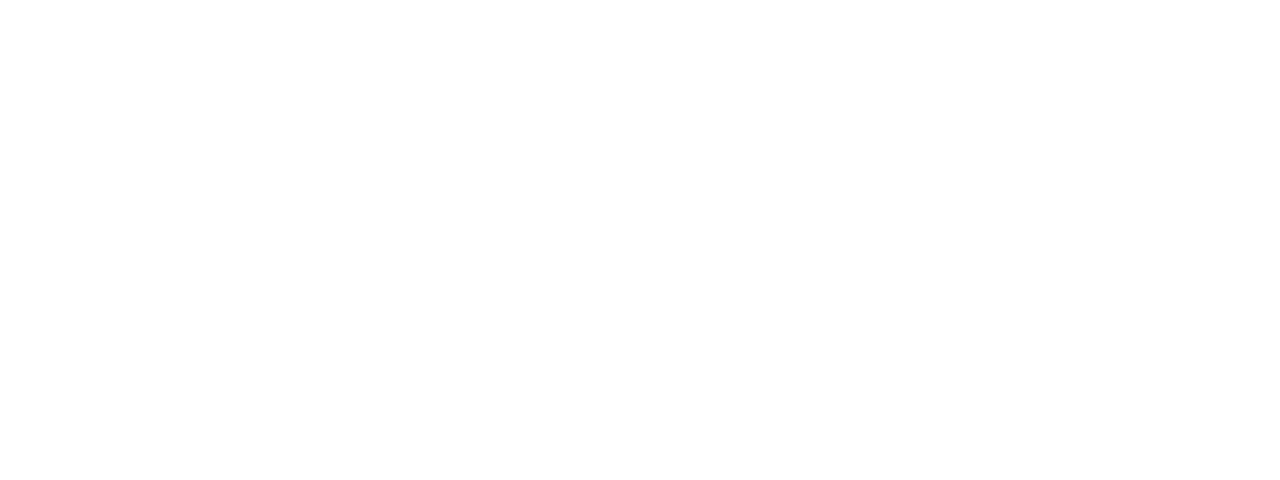
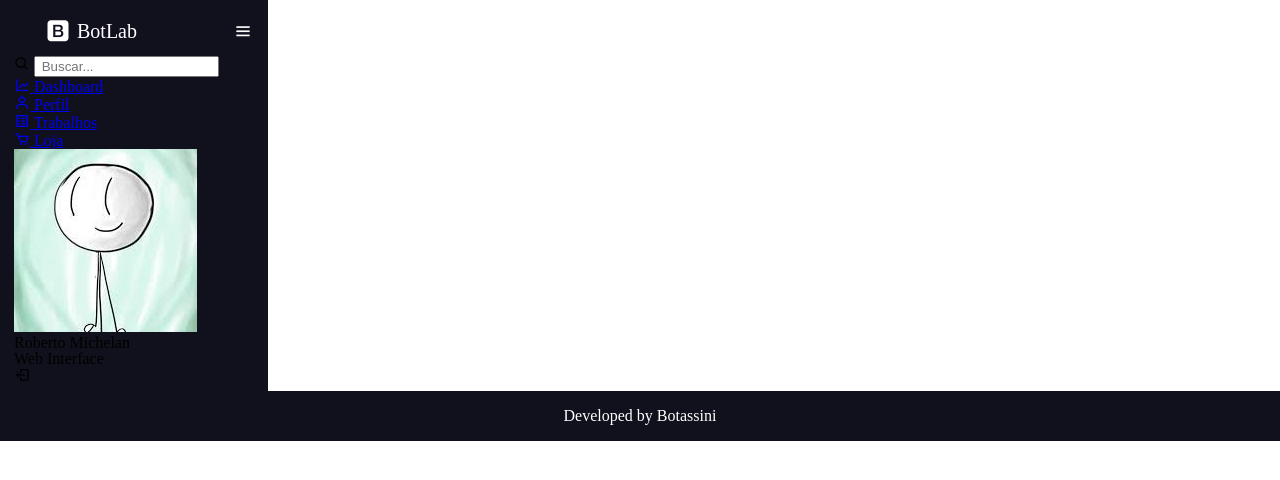
Before and after one commit to Botassini/IHC-TRABALHO, a plain HTML site: page index.html in a window 1280 px wide. Drawn offline with nearby package versions, Linux system fonts and the light colour scheme.

Commit message:
Conteúdo atualizado
atualização

```diff
--- /dev/null
+++ b/index-Botassini.html
@@ -0,0 +1,27 @@
+<!DOCTYPE html>
+<html lang="pt-br">
+<head>
+    <meta charset="UTF-8">
+    <meta http-equiv="X-UA-Compatible" content="IE=edge">
+    <meta name="viewport" content="width=device-width, initial-scale=1.0">
+    <title>Document</title>
+
+    <link rel="stylesheet" href="reset.css">
+    <link rel="stylesheet" href="index-style.css">
+</head>
+<body>
+    <header>
+
+    </header>
+
+
+
+
+
+
+
+    <footer>
+        <p>Developed by Botassini</p>
+    </footer>
+</body>
+</html>
--- /dev/null
+++ b/index-style.css
@@ -0,0 +1,100 @@
+
+/*SIDE BAR CODES*/
+.sidebar {
+    background-color: #11101d;
+    height: 100%;
+    width: 240px;
+    padding: 6px 14px;
+}
+
+.sidebar .logo_content .logo {
+    color: white;
+    display: flex;
+    flex-direction: row;
+    height: 50px;
+    width: 100%;
+    align-items: center;
+    margin-left: 30px;
+}
+
+.logo_content .logo i {
+    font-size: 28px;
+    margin-right: 5px;
+}
+
+.logo_content .logo .logo_name {
+    font-size: 20px;
+    font-weight: 400;
+}
+
+/*BOTAO DA SIDEBAR*/
+
+.sidebar #btn {
+    position: absolute;
+    color: white;
+    right: 90%;
+    top: 6px;
+    font-size: 20px;
+    height: 50px;
+    width: 50px;
+    text-align: center;
+    line-height: 50px;
+    transform: translateX(300%);
+    margin-right: 10px;
+}
+
+
+
+
+
+
+
+
+
+
+
+
+
+
+
+
+
+
+
+
+
+
+
+
+
+
+
+
+
+
+
+
+
+
+
+
+
+
+
+
+
+
+
+
+
+
+
+/*Rodapé do site - Developed by Botassini*/
+footer {
+    background-color: #11101d;
+    height: 50px;
+    color: white;
+    display: flex;
+    justify-content: center;
+    align-items: center;
+}
--- a/index.html
+++ b/index.html
@@ -0,0 +1,75 @@
+<!DOCTYPE html>
+<html lang="pt-br">
+<head>
+    <meta charset="UTF-8">
+    <meta http-equiv="X-UA-Compatible" content="IE=edge">
+    <meta name="viewport" content="width=device-width, initial-scale=1.0">
+    <title>Document</title>
+
+    <link rel="stylesheet" href="reset.css">
+    <link rel="stylesheet" href="index-style.css">
+    <link href='https://unpkg.com/boxicons@2.1.2/css/boxicons.min.css' rel='stylesheet'>
+</head>
+<body>
+    <header class="sidebar">
+        <div class="logo_content">
+            <div class="logo">
+                <i class='bx bxl-bootstrap' ></i>
+                <div class="logo_name">BotLab</div>
+            </div>
+        </div>
+        <i class='bx bx-menu' id="btn"></i>
+        <ul class="nav_list">
+            <li>
+                    <i class='bx bx-search' ></i>
+                    <input type="text" placeholder=" Buscar...">
+            </li>
+
+            <li>
+                <a href="#">
+                    <i class='bx bx-line-chart' ></i>
+                    <span class="links_name">Dashboard</span>
+                </a>
+            </li>
+
+            <li>
+                <a href="#">
+                    <i class='bx bx-user' ></i>
+                    <span class="links_name">Perfil</span>
+                </a>
+            </li>
+
+            <li>
+                <a href="#">
+                    <i class='bx bx-spreadsheet' ></i>
+                    <span class="links_name">Trabalhos</span>
+                </a>
+            </li>
+
+            <li>
+                <a href="#">
+                    <i class='bx bx-cart' ></i>
+                    <span class="links_name">Loja</span>
+                </a>
+            </li>
+            <div class="profile_content">
+                <div class="profile">
+                    <div class="profile_details">
+                        <img src="imgs/profile.jpg" alt="Profile Image">
+                        <div class="name_job">
+                            <div class="name">Roberto Michelan</div>
+                            <div class="job">Web Interface</div>
+                        </div>
+                    </div>
+                    <i class='bx bx-log-out' id="log_out"></i>
+                </div>
+            </div>
+        </ul>
+    </header>
+
+
+    <footer>
+        <p>Developed by Botassini</p>
+    </footer>
+</body>
+</html>
```
Also changed, not shown: login.html (+1 -1 lines), test.html (added, +40 -0 lines), teste_style.css (added, +16 -0 lines), imgs/logo.jpg (added), imgs/profile.jpg (added), login-style.css (renamed from style.css).
